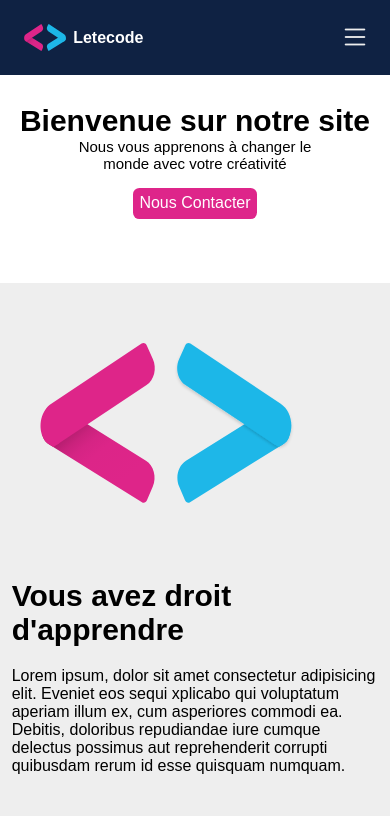
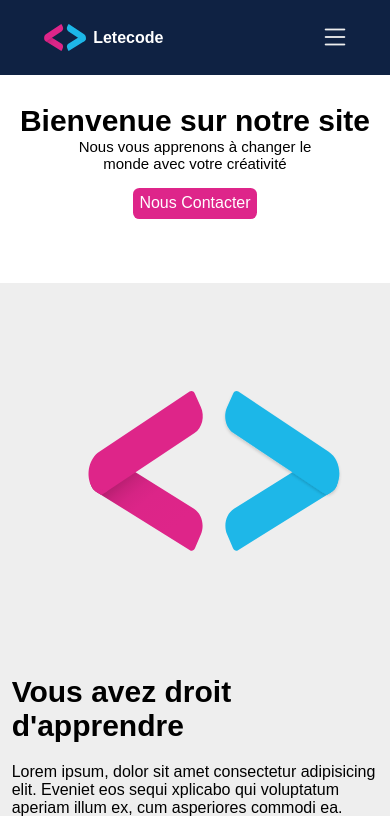
Before and after one commit to Beni-Kipaka/tp-letecode, a plain HTML site: page index.html in a window 390 px wide. Shown: the top 816 px of the page. Drawn offline with Linux system fonts and the light colour scheme.

Commit message:
RESPONISIVE DESIGN

```diff
--- a/assets/css/style.css
+++ b/assets/css/style.css
@@ -191,6 +191,10 @@ div#hero .hero-container .hero-second h1{
 section#about .about-container p{
     padding: 1rem 0px;
 }
+
+section#about .about-container ul li{
+    padding: 0 1rem;
+}
 /* SECTION ABOUT ENDS */
 
 
@@ -246,7 +250,7 @@ section#about .about-container p{
 
 @media screen and (max-width: 935px) {
     nav{
-        padding: 0px 20px;
+        padding: 0px 40px;
     }
 }
 
@@ -294,7 +298,6 @@ section#about .about-container p{
     }
 
     div#hero .hero-container .hero-first {
-        padding: 1rem;
         align-items: center;
     }
 
```
